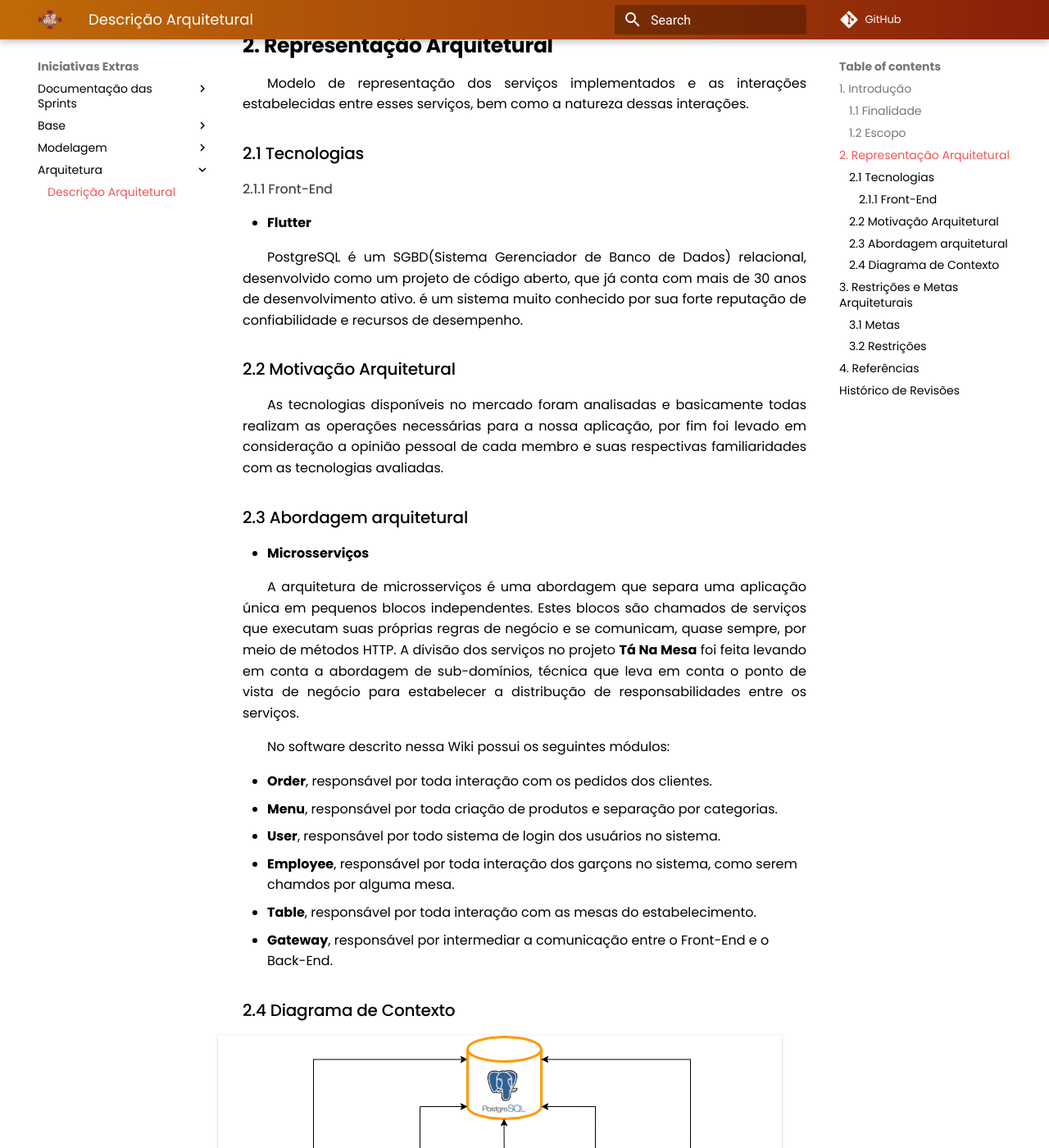
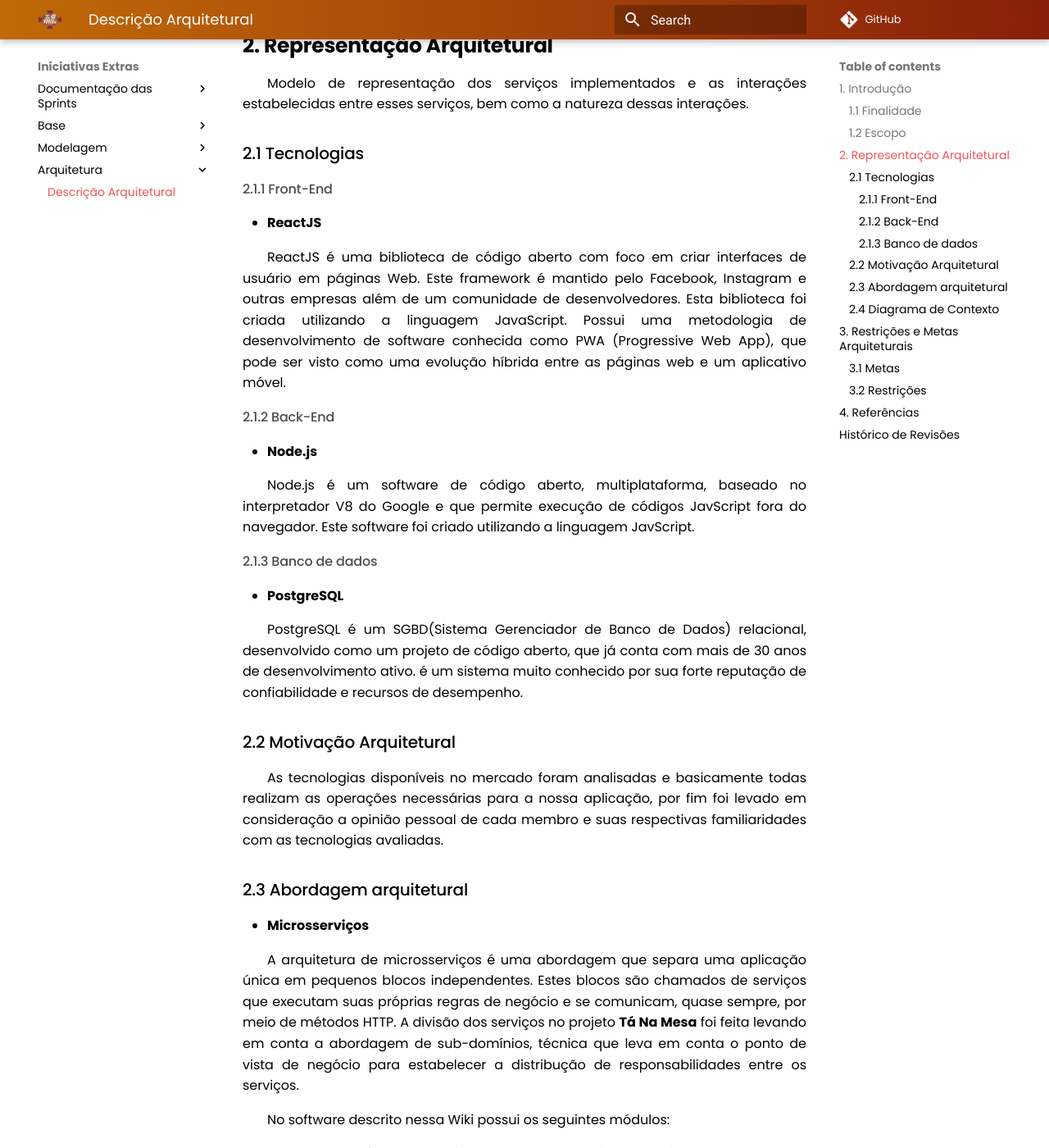
Before and after one commit to UnBArqDsw2021-1/2021.1_G02_TaNaMesa_docs, an MkDocs documentation site: the page built from docs/5-Extra/Arquitetura/arquitetura.md, in a window 1280 px wide and 1400 px high, scrolled down 693 px. Shown: the whole window at 82% size. Built offline with MkDocs 1.6.1 and Material for MkDocs 9.7.7, drawn with Linux system fonts in a browser that asks for light colours; comment, search, counter and statistics services are not loaded; some of the changed text lies outside the part shown.

```diff
--- a/docs/5-Extra/Arquitetura/arquitetura.md
+++ b/docs/5-Extra/Arquitetura/arquitetura.md
@@ -20,9 +20,22 @@
 
 #### 2.1.1 Front-End
 
-- **Flutter**
+- **ReactJS**
+
+ReactJS é uma biblioteca de código aberto com foco em criar interfaces de usuário em páginas Web. Este framework é mantido pelo Facebook, Instagram e outras empresas além de um comunidade de desenvolvedores. Esta biblioteca foi criada utilizando a linguagem JavaScript. Possui uma metodologia de desenvolvimento de software conhecida como PWA (Progressive Web App), que pode ser visto como uma evolução híbrida entre as páginas web e um aplicativo móvel.
+
+#### 2.1.2 Back-End
+
+- **Node.js**
+
+Node.js é um software de código aberto, multiplataforma, baseado no interpretador V8 do Google e que permite execução de códigos JavScript fora do navegador. Este software foi criado utilizando a linguagem JavScript.
+
+#### 2.1.3 Banco de dados
+
+- **PostgreSQL**
 
 PostgreSQL é um SGBD(Sistema Gerenciador de Banco de Dados) relacional, desenvolvido como um projeto de código aberto, que já conta com mais de 30 anos de desenvolvimento ativo. é um sistema muito conhecido por sua forte reputação de confiabilidade e recursos de desempenho.
+
 
 ### 2.2 Motivação Arquitetural
 
@@ -38,14 +51,25 @@
 
 - **Order**, responsável por toda interação com os pedidos dos clientes.
 - **Menu**, responsável por toda criação de produtos e separação por categorias.
-- **User**, responsável por todo sistema de login dos usuários no sistema.
+- **Auth**, responsável por todo sistema de autenticação dos usuários no sistema.
 - **Employee**, responsável por toda interação dos garçons no sistema, como serem chamdos por alguma mesa.
 - **Table**, responsável por toda interação com as mesas do estabelecimento.
 - **Gateway**, responsável por intermediar a comunicação entre o Front-End e o Back-End.
+---
+
+- **PWA (App Shell)**
+
+O PWA (Progressive Web App), que será usado no Front-end da aplicação possui uma arquitetura seguindo o modelo de App Shell (Casca de aplicativo). Este formato diminui as solicitações de atualização da página, porque separa as partes do aplicativo que são constantes a maior parte do tempo, como o menu, header, footer e outras partes do layout da página, essas partes constantes em conjunto são chamadas de App Shell. Fazendo isso gera uma fluidez de um aplicativo móvel, rodando um código Web.
 
 ### 2.4 Diagrama de Contexto
 
 [ ![Arquitetura](../../assets/img/seminario2/arquitetura/arquitetura.png) ](../../assets/img/seminario2/arquitetura/arquitetura.png)
+
+<figcaption>Figura 1. Resultado do diagrama de contexto.</figcaption>
+
+|     Tema da Reunuião      |       Participantes                                                                     |
+| :------------ | :------------------------------------------------------------------------ |
+| Definição do diagrama de contexto e tecnologias da aplciação |                      **Todos** os membros do grupo estavam presentes.                      |
 
 ## 3. Restrições e Metas Arquiteturais
 
@@ -84,6 +108,8 @@
 
 > - WAYNER, Peter. **The top 5 software architecture patterns**: how to make the right choice. [S. l.]. Disponível em: https://techbeacon.com/app-dev-testing/top-5-software-architecture-patterns-how-make-right-choice. 16 de agosto de 2021.
 
+> - GoodBarber Team. **PWAs - Fundamentos da tecnologia e estudos de casos poderosos**: how to make the right choice. [S. l.]. Disponível em: https://pt.goodbarber.com/blog/pwas-fundamentos-da-tecnologia-e-estudos-de-casos-poderosos-a783/. 17 de agosto de 2021.
+
 ## Histórico de Revisões
 
 | Data       | Versão | Descrição                                    | Autor(es)                                                                                                |
@@ -91,3 +117,4 @@
 | 16/08/2021 | 0.1    | Adiciona estrutura do documento              | [Lucas Boaventura](https://github.com/lboaventura25)                                                     |
 | 16/08/2021 | 1.0    | Cria o documento                             | [Lucas Boaventura](https://github.com/lboaventura25)                                                     |
 | 17/08/2021 | 1.1    | Adiciona correção de formatação no documento | [Lucas Boaventura](https://github.com/lboaventura25)                                                     |
+| 17/08/2021 | 1.2    | Atualiza arquitetura após redefinição em grupo      | [Lucas Boaventura](https://github.com/lboaventura25)                                                     |
```
Also changed, not shown: docs/assets/img/seminario2/arquitetura/arquitetura.png.
